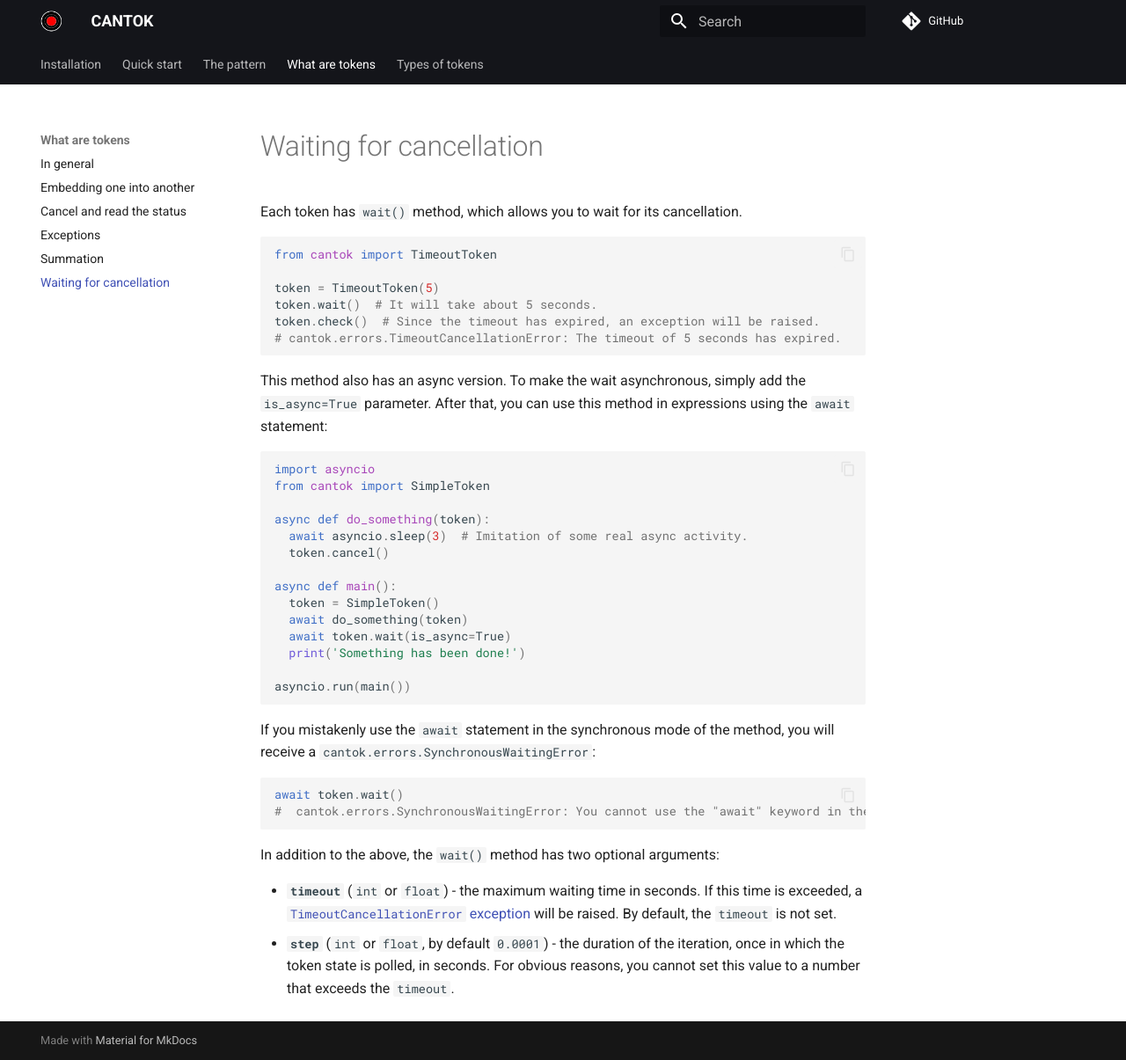
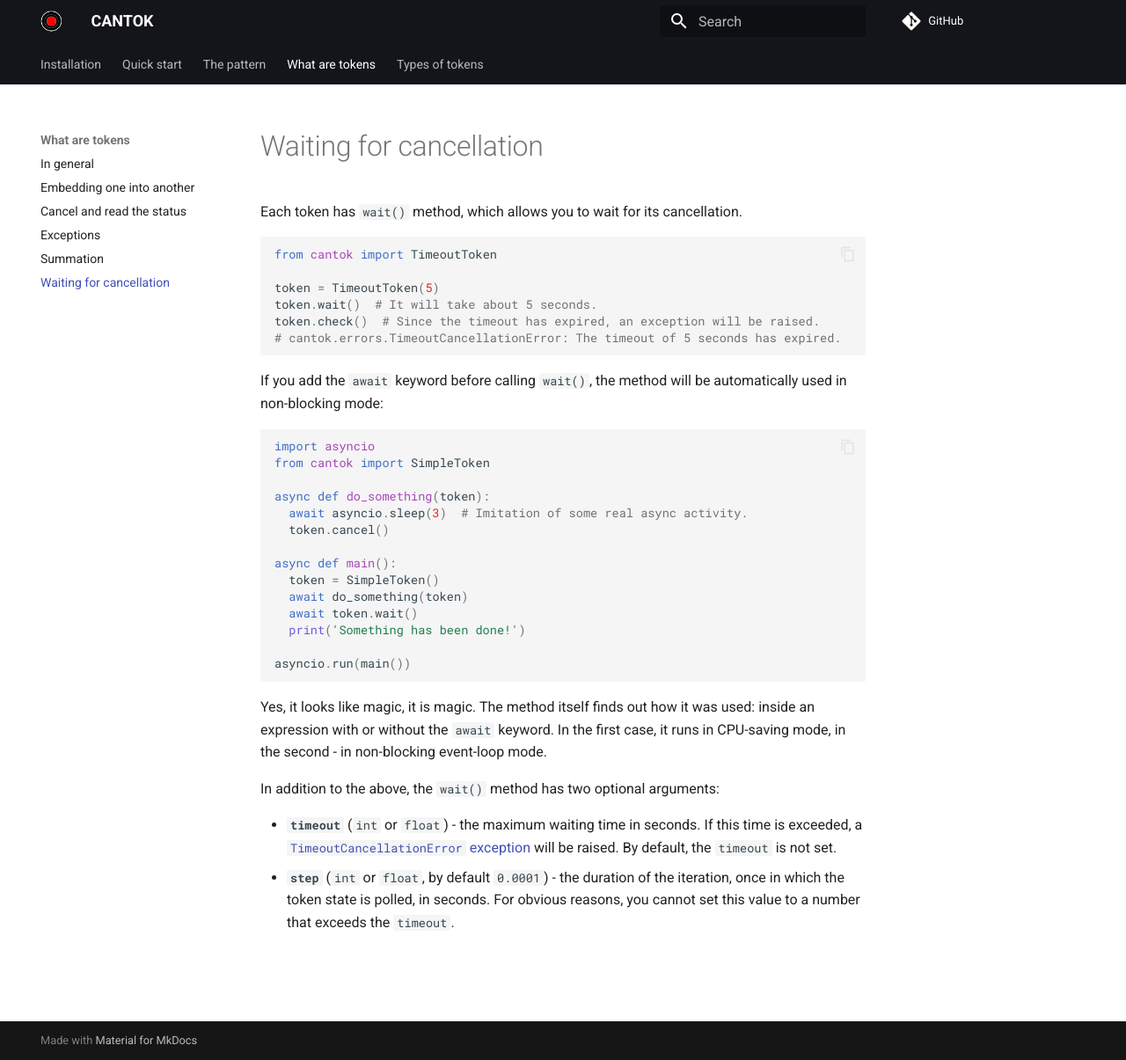
Before and after one commit to pomponchik/cantok, an MkDocs documentation site: the page built from docs/docs/what_are_tokens/waiting.md, in a window 1280 px wide and 1205 px high. Shown: the whole window at 88% size. Built offline with MkDocs 1.6.1 and Material for MkDocs 9.7.7, drawn with Linux system fonts in a browser that asks for light colours; comment, search, counter and statistics services are not loaded.

Commit message:
documentation

````diff
--- a/docs/docs/what_are_tokens/waiting.md
+++ b/docs/docs/what_are_tokens/waiting.md
@@ -9,7 +9,7 @@ token.check()  # Since the timeout has expired, an exception will be raised.
 # cantok.errors.TimeoutCancellationError: The timeout of 5 seconds has expired.
 ```
 
-This method also has an async version. To make the wait asynchronous, simply add the `is_async=True` parameter. After that, you can use this method in expressions using the `await` statement:
+If you add the `await` keyword before calling `wait()`, the method will be automatically used in non-blocking mode:
 
 ```python
 import asyncio
@@ -22,18 +22,13 @@ async def do_something(token):
 async def main():
   token = SimpleToken()
   await do_something(token)
-  await token.wait(is_async=True)
+  await token.wait()
   print('Something has been done!')
 
 asyncio.run(main())
 ```
 
-If you mistakenly use the `await` statement in the synchronous mode of the method, you will receive a `cantok.errors.SynchronousWaitingError`:
-
-```python
-await token.wait()
-#  cantok.errors.SynchronousWaitingError: You cannot use the "await" keyword in the synchronous mode of the method. Add the "is_async" (bool) argument.
-```
+Yes, it looks like magic, it is magic. The method itself finds out how it was used: inside an expression with or without the `await` keyword. In the first case, it runs in CPU-saving mode, in the second - in non-blocking event-loop mode.
 
 In addition to the above, the `wait()` method has two optional arguments:
 
````
